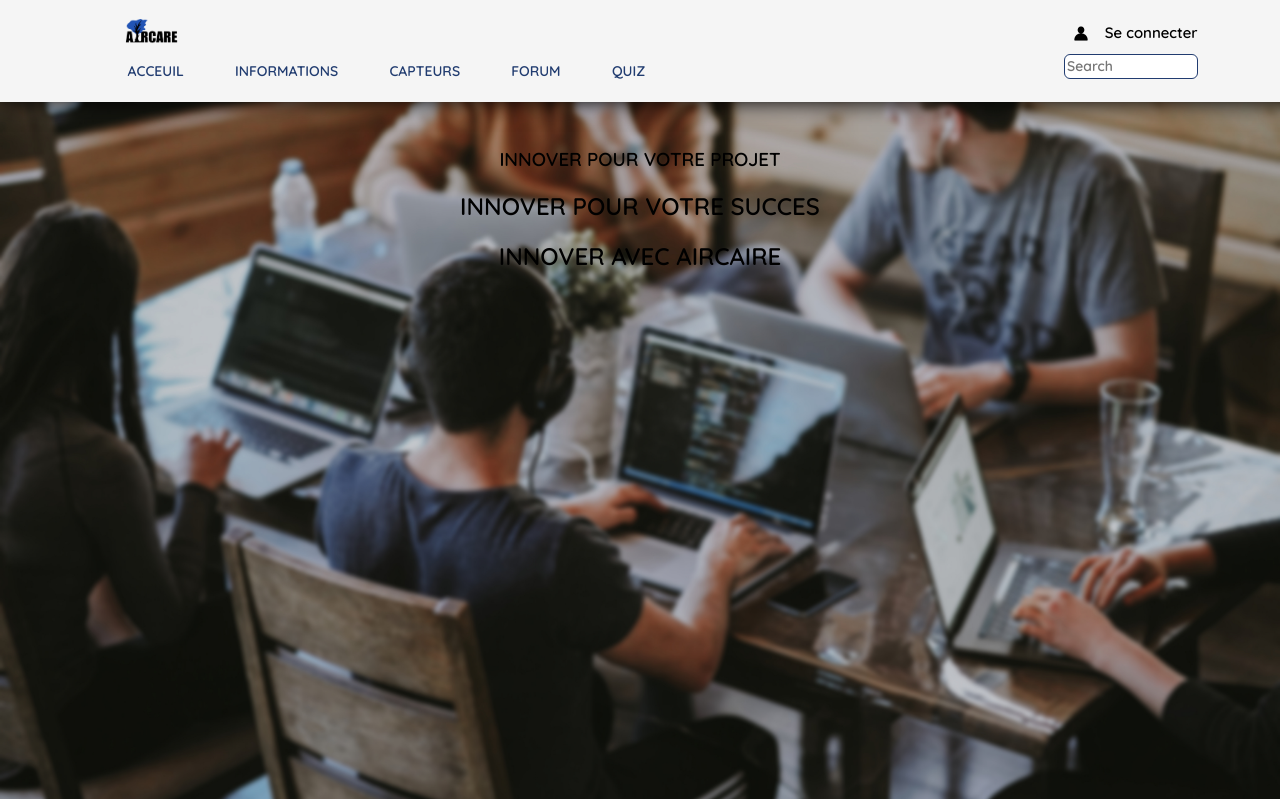
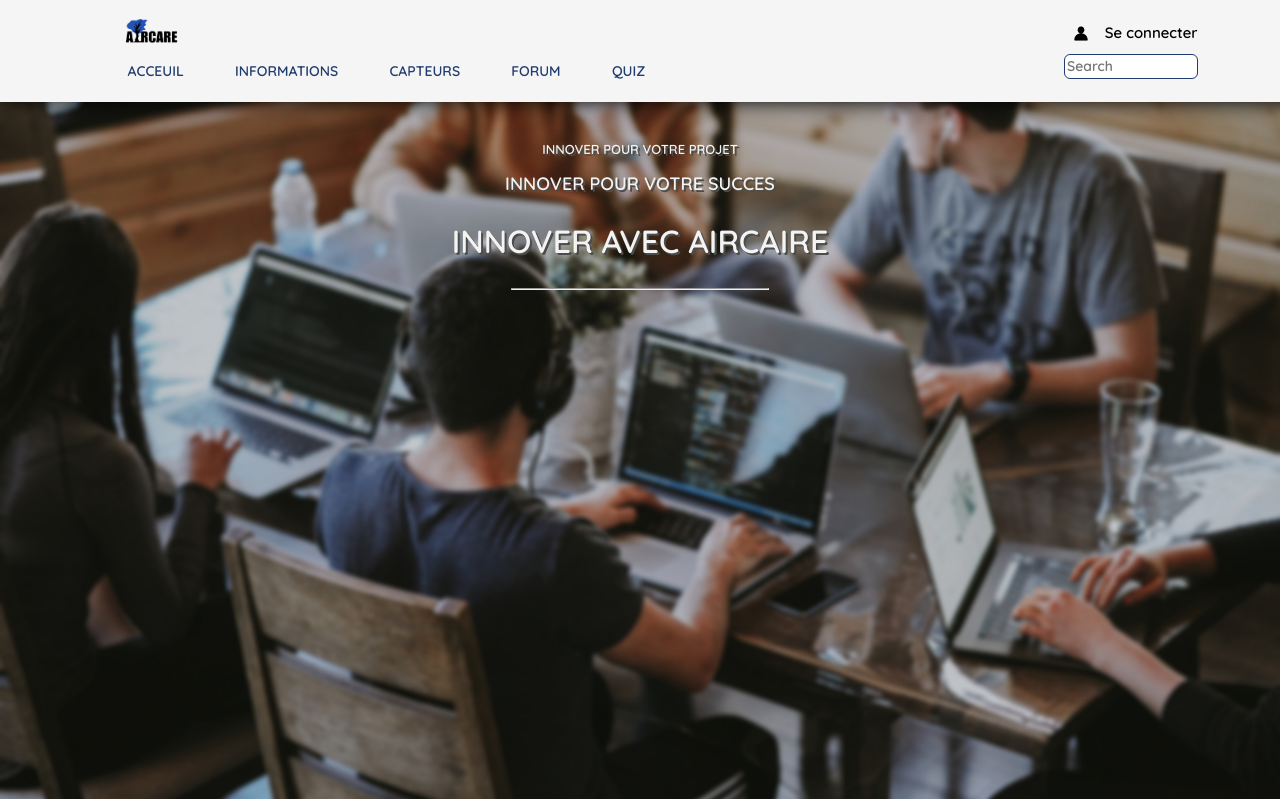
Before and after one commit to ABethuel/APP-G5B-AIRCARE, a PHP site: page / in a window 1280 px wide. Shown: the top 799 px of the page. Run offline with PHP 8.4, Linux system fonts and the light colour scheme.

Commit message:
Index page

```diff
--- a/index.php
+++ b/index.php
@@ -18,6 +18,7 @@
                     <h2 class="text_success">INNOVER POUR VOTRE SUCCES</h2>
                     <h1 class="text_aircare">INNOVER AVEC AIRCAIRE</h1>
                 </div>
+                <hr>
             </div>
         </section>
 
--- a/style_index.css
+++ b/style_index.css
@@ -47,7 +47,24 @@ section, body, html{
 .text_index{
     text-align: center;
     padding-top: 10%;
+    color: #F3F3F3;
+    text-shadow: 2px 2px #4c4d4a;
 }
 
 .text_project{
+    font-size: small;
 }
+
+.text_success{
+    font-size: large;
+
+}
+
+.text_aircare{
+    font-size: xx-large;
+}
+
+hr{
+    background-color: #213c70;
+    width: 20% ;
+}
```
